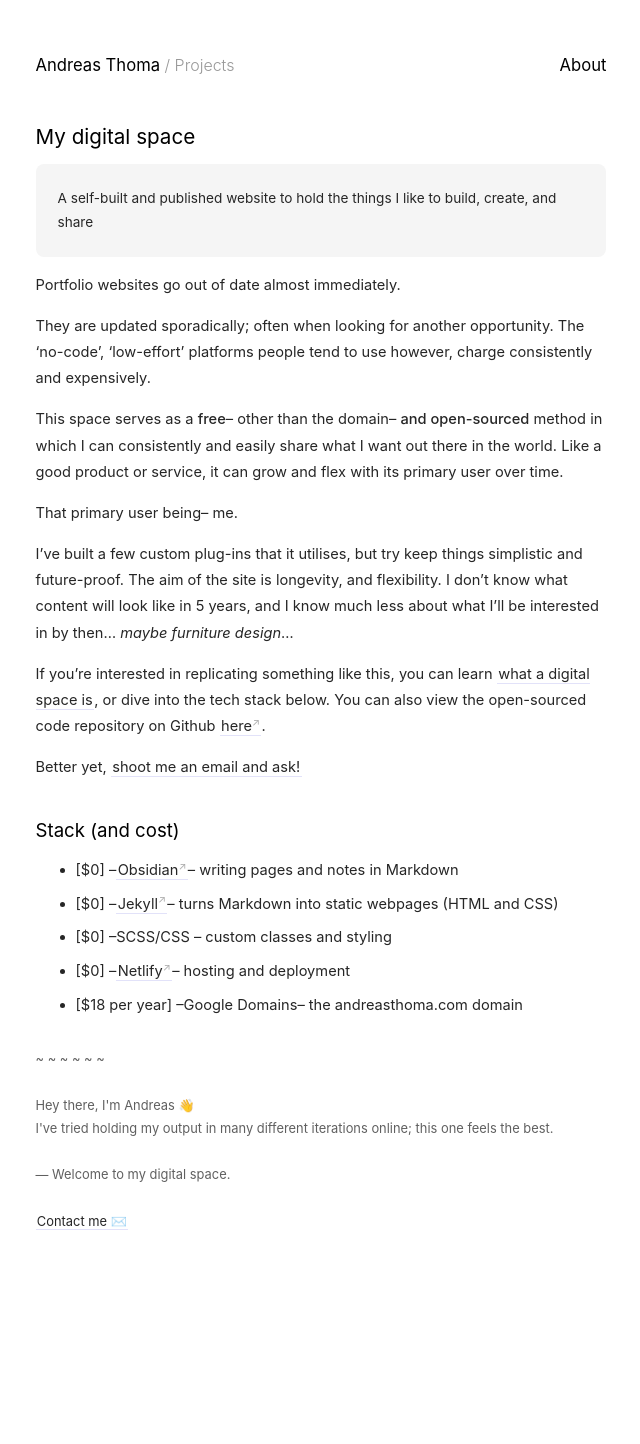
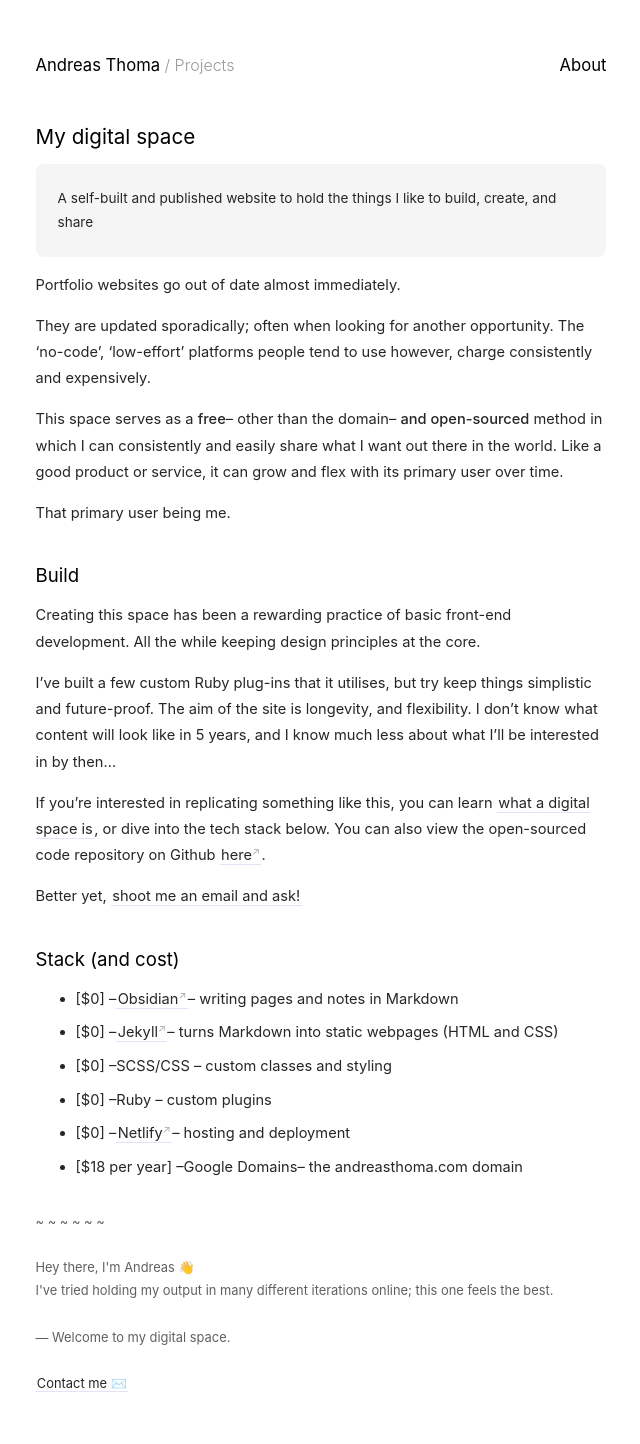
Before and after one commit to andreeeeaaaaas/my-digital-space, a Jekyll site: the page built from _pages/projects/my digital space.md, in a window 1280 px wide. Shown: the whole page, without its empty margins (319-959 px from the left). Built offline with Jekyll 4.4.1, drawn with Linux system fonts in a browser that asks for light colours; before the commit the page ends 1282 px from its top, so only the background shows below that.

```diff
--- a/_pages/projects/my digital space.md
+++ b/_pages/projects/my digital space.md
@@ -12,9 +12,13 @@ They are updated sporadically; often when looking for another opportunity. The '
 
 This space serves as a **free**– other than the domain– **and open-sourced** method in which I can consistently and easily share what I want out there in the world. Like a good product or service, it can grow and flex with its primary user over time.
 
-That primary user being– me.
+That primary user being me.
 
-I've built a few custom plug-ins that it utilises, but try keep things simplistic and future-proof. The aim of the site is longevity, and flexibility. I don't know what content will look like in 5 years, and I know much less about what I'll be interested in by then... *maybe furniture design*...
+## Build
+
+Creating this space has been a rewarding practice of basic front-end development. All the while keeping design principles at the core.
+
+I've built a few custom Ruby plug-ins that it utilises, but try keep things simplistic and future-proof. The aim of the site is longevity, and flexibility. I don't know what content will look like in 5 years, and I know much less about what I'll be interested in by then...
 
 If you're interested in replicating something like this, you can learn [[What's a digital space?|what a digital space  is]], or dive into the tech stack below. You can also view the open-sourced code repository on Github [here](https://github.com/andreeeeaaaaas/my-digital-space).
 
@@ -26,5 +30,6 @@ Better yet, [[contact|shoot me an email and ask!]]
 - [$0] –[Obsidian](https://obsidian.md/)– writing pages and notes in Markdown
 - [$0] –[Jekyll](https://jekyllrb.com/)– turns Markdown into static webpages (HTML and CSS)
 - [$0] –SCSS/CSS –  custom classes and styling
+- [$0] –Ruby –  custom plugins
 - [$0] –[Netlify](https://www.netlify.com/)– hosting and deployment
 - [$18 per year] –Google Domains– the andreasthoma.com domain
```
Also changed, not shown: README.md (+3 -3 lines), 3 other files.
